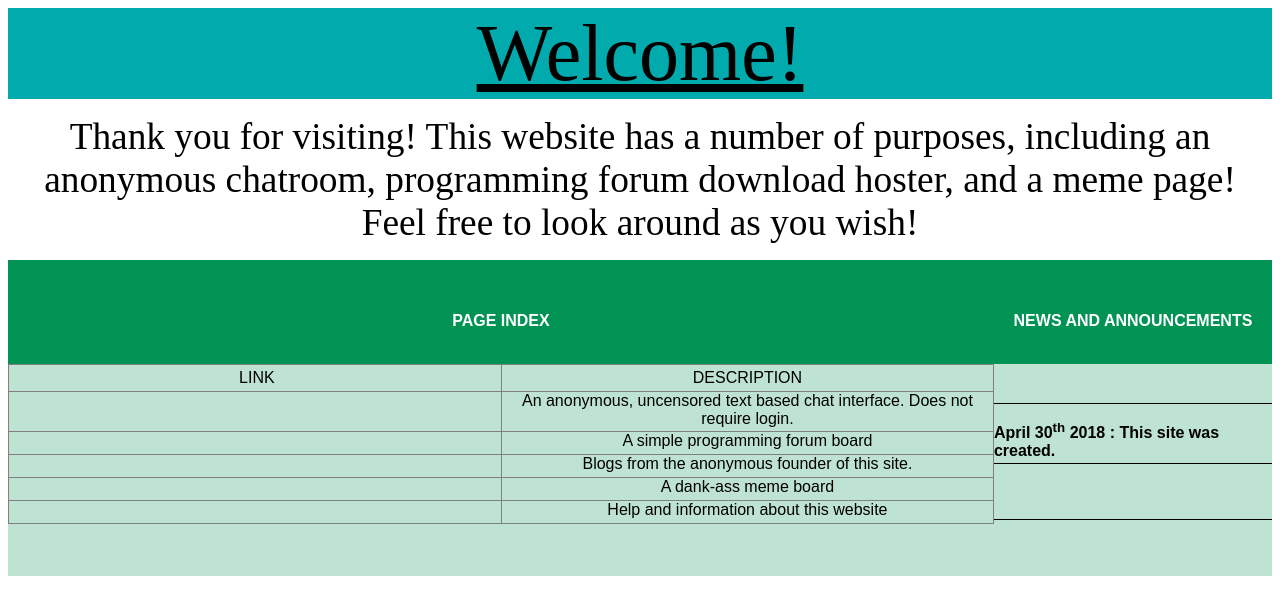
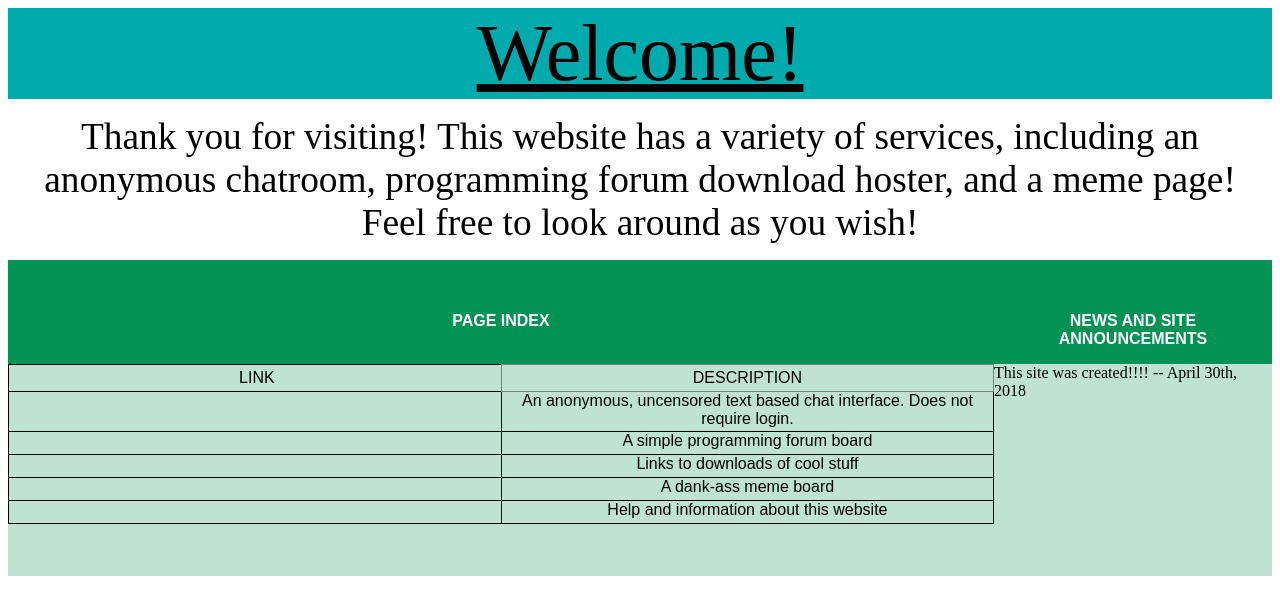
Before and after one commit to RazeLighter777/PersonalWebServer, a PHP site: page / in a window 1280 px wide. Shown: the top 615 px of the page. Run offline with PHP 8.4, Linux system fonts and the light colour scheme.

Commit message:
second update

```diff
--- a/index.php
+++ b/index.php
@@ -1,151 +1,134 @@
 <!DOCTYPE HTML PUBLIC "-//W3C//DTD HTML 4.0 Transitional//EN">
-<html>
-<head>
-	<meta http-equiv="content-type" content="text/html; charset=utf-8"/>
-	<title></title>
-	<meta name="generator" content="LibreOffice 6.0.3.2 (Linux)"/>
-	<meta name="created" content="2018-04-30T17:38:52.297608380"/>
-	<meta name="changed" content="2018-04-30T17:55:52.707724199"/>
+<html><head>
+
+
+
+	<meta http-equiv="content-type" content="text/html; charset=utf-8"><title></title>
+
+	<meta name="generator" content="LibreOffice 6.0.3.2 (Linux)">
+	<meta name="created" content="2018-04-30T17:38:52.297608380">
+	<meta name="changed" content="2018-04-30T17:55:52.707724199">
 	<style type="text/css">
 		td p.cjk { font-size: 10pt }
-	</style>
-</head>
-<body lang="en-US" dir="ltr">
-<p align="center" style="background: #00aaad"><font face="Ubuntu"><font size="7" style="font-size: 60pt"><u>Welcome!</u></font></font></p>
-<p align="center"><font face="Ubuntu"><font size="6" style="font-size: 28pt"><span style="text-decoration: none">Thank
-you for visiting! This website has a number of purposes, including an
+	</style></head><body dir="ltr" lang="en-US">
+<p style="background: rgb(0, 170, 173) none repeat scroll 0% 50%; -moz-background-clip: -moz-initial; -moz-background-origin: -moz-initial; -moz-background-inline-policy: -moz-initial;" align="center"><font face="Ubuntu"><font style="font-size: 60pt;" size="7"><u>Welcome!</u></font></font></p>
+<p align="center"><font face="Ubuntu"><font style="font-size: 28pt;" size="6"><span style="text-decoration: none;">Thank
+you for visiting! This website has a variety of services, including an
 anonymous chatroom, programming forum download hoster, and a meme
 page! Feel free to look around as you wish!</span></font></font></p>
-<table width="100%" cellpadding="0" cellspacing="0" style="page-break-after: auto; page-break-inside: auto">
+<table style="page-break-after: auto; page-break-inside: auto;" cellpadding="0" cellspacing="0" width="100%">
 	<col width="200*">
 	<col width="56*">
-	<tr valign="top">
-		<td width="78%" height="77" bgcolor="#009353" style="background: #009353" style="border-top: 1px solid #009353; border-bottom: none; border-left: 1px solid #009353; border-right: none; padding: 0in" sdnum="1033;0;@">
-			<p class="western" align="center" style="font-style: normal; text-decoration: none">
-			<br/>
-<br/>
+	<tbody><tr valign="top">
+		<td style="background: rgb(0, 147, 83) none repeat scroll 0% 50%; -moz-background-clip: -moz-initial; -moz-background-origin: -moz-initial; -moz-background-inline-policy: -moz-initial;" sdnum="1033;0;@" bgcolor="#009353" height="77" width="78%">
+			<p class="western" style="font-style: normal; text-decoration: none;" align="center">
+			<br>
+<br>
 
 			</p>
-			<p class="western" align="center" style="font-style: normal; text-decoration: none">
-			<font color="#ffffff"><font face="Liberation Sans, sans-serif"><font size="3" style="font-size: 12pt"><b><span style="text-decoration: none">PAGE
+			<p class="western" style="font-style: normal; text-decoration: none;" align="center">
+			<font color="#ffffff"><font face="Liberation Sans, sans-serif"><font style="font-size: 12pt;" size="3"><b><span style="text-decoration: none;">PAGE
 			INDEX</span></b></font></font></font></p>
-			<p class="western" align="left" style="font-style: normal; text-decoration: none">
-			<br/>
+			<p class="western" style="font-style: normal; text-decoration: none;" align="left">
+			<br>
 
 			</p>
 		</td>
-		<td width="22%" bgcolor="#009353" style="background: #009353" style="border-top: 1px solid #009353; border-bottom: none; border-left: 1px solid #009353; border-right: 1px solid #009353; padding: 0in" sdnum="1033;0;@">
-			<p class="western" align="center" style="font-style: normal; text-decoration: none">
-			<br/>
-<br/>
+		<td style="background: rgb(0, 147, 83) none repeat scroll 0% 50%; -moz-background-clip: -moz-initial; -moz-background-origin: -moz-initial; -moz-background-inline-policy: -moz-initial;" sdnum="1033;0;@" bgcolor="#009353" width="22%">
+			<p class="western" style="font-style: normal; text-decoration: none;" align="center">
+			<br>
+<br>
 
 			</p>
-			<p class="western" align="center" style="font-style: normal; text-decoration: none">
-			<font color="#ffffff"><font face="Liberation Sans, sans-serif"><font size="3" style="font-size: 12pt"><b><span style="text-decoration: none">NEWS
-			AND ANNOUNCEMENTS</span></b></font></font></font></p>
+			<p class="western" style="font-style: normal; text-decoration: none;" align="center">
+			<font color="#ffffff"><font face="Liberation Sans, sans-serif"><font style="font-size: 12pt;" size="3"><b><span style="text-decoration: none;">NEWS
+			AND SITE  ANNOUNCEMENTS</span></b></font></font></font></p>
 		</td>
 	</tr>
 	<tr valign="top">
-		<td width="78%" height="174" bgcolor="#bee3d3" style="background: #bee3d3" style="border-top: none; border-bottom: 1px solid #009353; border-left: 1px solid #009353; border-right: none; padding: 0in" sdnum="1033;0;@">
-			<table width="100%" cellpadding="4" cellspacing="0" style="page-break-inside: avoid">
+		<td style="background: rgb(190, 227, 211) none repeat scroll 0% 50%; -moz-background-clip: -moz-initial; -moz-background-origin: -moz-initial; -moz-background-inline-policy: -moz-initial;" sdnum="1033;0;@" bgcolor="#bee3d3" height="174" width="78%">
+			<table style="page-break-inside: avoid;" cellpadding="4" cellspacing="0" width="100%">
 				<col width="128*">
 				<col width="128*">
-				<tr valign="top">
-					<td width="50%" style="border-top: 1px double #808080; border-bottom: 1px double #808080; border-left: 1px double #808080; border-right: none; padding-top: 0.04in; padding-bottom: 0.04in; padding-left: 0.04in; padding-right: 0in">
-						<p class="western" align="center"><font face="Liberation Sans, sans-serif"><font size="3" style="font-size: 12pt">LINK</font></font></p>
+				<tbody><tr valign="top">
+					<td style="border-style: double none double double; border-color: rgb(128, 128, 128) -moz-use-text-color rgb(128, 128, 128) rgb(128, 128, 128); border-width: 1px medium 1px 1px; padding: 0.04in 0in 0.04in 0.04in;" width="50%">
+						<p class="western" align="center"><font face="Liberation Sans, sans-serif"><font style="font-size: 12pt;" size="3">LINK</font></font></p>
 					</td>
-					<td width="50%" style="border: 1px double #808080; padding: 0.04in">
-						<p class="western" align="center"><font face="Liberation Sans, sans-serif"><font size="3" style="font-size: 12pt">DESCRIPTION</font></font></p>
+					<td style="border: 1px double rgb(128, 128, 128); padding: 0.04in;" width="50%">
+						<p class="western" align="center"><font face="Liberation Sans, sans-serif"><font style="font-size: 12pt;" size="3">DESCRIPTION</font></font></p>
 					</td>
 				</tr>
 				<tr valign="top">
-					<td width="50%" style="border-top: none; border-bottom: 1px double #808080; border-left: 1px double #808080; border-right: none; padding-top: 0in; padding-bottom: 0.04in; padding-left: 0.04in; padding-right: 0in">
-						<p class="western" align="center"><br/>
+					<td style="border-style: none none double double; border-color: -moz-use-text-color -moz-use-text-color rgb(128, 128, 128) rgb(128, 128, 128); border-width: medium medium 1px 1px; padding: 0in 0in 0.04in 0.04in;" width="50%">
+						<p class="western" align="center"><br>
 
 						</p>
 					</td>
-					<td width="50%" style="border-top: none; border-bottom: 1px double #808080; border-left: 1px double #808080; border-right: 1px double #808080; padding-top: 0in; padding-bottom: 0.04in; padding-left: 0.04in; padding-right: 0.04in">
-						<p class="western" align="center"><font face="Liberation Sans, sans-serif"><font size="3" style="font-size: 12pt">An
+					<td style="border-style: none double double; border-color: -moz-use-text-color rgb(128, 128, 128) rgb(128, 128, 128); border-width: medium 1px 1px; padding: 0in 0.04in 0.04in;" width="50%">
+						<p class="western" align="center"><font face="Liberation Sans, sans-serif"><font style="font-size: 12pt;" size="3">An
 						anonymous, uncensored text based chat interface. Does not
 						require login.</font></font></p>
 					</td>
 				</tr>
 				<tr valign="top">
-					<td width="50%" style="border-top: none; border-bottom: 1px double #808080; border-left: 1px double #808080; border-right: none; padding-top: 0in; padding-bottom: 0.04in; padding-left: 0.04in; padding-right: 0in">
-						<p class="western" align="center"><br/>
+					<td style="border-style: none none double double; border-color: -moz-use-text-color -moz-use-text-color rgb(128, 128, 128) rgb(128, 128, 128); border-width: medium medium 1px 1px; padding: 0in 0in 0.04in 0.04in;" width="50%">
+						<p class="western" align="center"><br>
 
 						</p>
 					</td>
-					<td width="50%" style="border-top: none; border-bottom: 1px double #808080; border-left: 1px double #808080; border-right: 1px double #808080; padding-top: 0in; padding-bottom: 0.04in; padding-left: 0.04in; padding-right: 0.04in">
-						<p class="western" align="center"><font face="Liberation Sans, sans-serif"><font size="3" style="font-size: 12pt">A
+					<td style="border-style: none double double; border-color: -moz-use-text-color rgb(128, 128, 128) rgb(128, 128, 128); border-width: medium 1px 1px; padding: 0in 0.04in 0.04in;" width="50%">
+						<p class="western" align="center"><font face="Liberation Sans, sans-serif"><font style="font-size: 12pt;" size="3">A
 						simple programming forum board</font></font></p>
 					</td>
 				</tr>
 				<tr valign="top">
-					<td width="50%" style="border-top: none; border-bottom: 1px double #808080; border-left: 1px double #808080; border-right: none; padding-top: 0in; padding-bottom: 0.04in; padding-left: 0.04in; padding-right: 0in">
-						<p class="western" align="center"><br/>
+					<td style="border-style: none none double double; border-color: -moz-use-text-color -moz-use-text-color rgb(128, 128, 128) rgb(128, 128, 128); border-width: medium medium 1px 1px; padding: 0in 0in 0.04in 0.04in;" width="50%">
+						<p class="western" align="center"><br>
 
 						</p>
 					</td>
-					<td width="50%" style="border-top: none; border-bottom: 1px double #808080; border-left: 1px double #808080; border-right: 1px double #808080; padding-top: 0in; padding-bottom: 0.04in; padding-left: 0.04in; padding-right: 0.04in">
-						<p class="western" align="center"><font face="Liberation Sans, sans-serif"><font size="3" style="font-size: 12pt">Blogs
-						from the anonymous founder of this site.</font></font></p>
+					<td style="border-style: none double double; border-color: -moz-use-text-color rgb(128, 128, 128) rgb(128, 128, 128); border-width: medium 1px 1px; padding: 0in 0.04in 0.04in;" width="50%">
+						<p class="western" align="center"><font face="Liberation Sans, sans-serif"><font style="font-size: 12pt;" size="3">Links to downloads of cool stuff<br>
+</font></font></p>
 					</td>
 				</tr>
 				<tr valign="top">
-					<td width="50%" style="border-top: none; border-bottom: 1px double #808080; border-left: 1px double #808080; border-right: none; padding-top: 0in; padding-bottom: 0.04in; padding-left: 0.04in; padding-right: 0in">
-						<p class="western" align="center"><br/>
+					<td style="border-style: none none double double; border-color: -moz-use-text-color -moz-use-text-color rgb(128, 128, 128) rgb(128, 128, 128); border-width: medium medium 1px 1px; padding: 0in 0in 0.04in 0.04in;" width="50%">
+						<p class="western" align="center"><br>
 
 						</p>
 					</td>
-					<td width="50%" style="border-top: none; border-bottom: 1px double #808080; border-left: 1px double #808080; border-right: 1px double #808080; padding-top: 0in; padding-bottom: 0.04in; padding-left: 0.04in; padding-right: 0.04in">
-						<p class="western" align="center"><font face="Liberation Sans, sans-serif"><font size="3" style="font-size: 12pt">A
+					<td style="border-style: none double double; border-color: -moz-use-text-color rgb(128, 128, 128) rgb(128, 128, 128); border-width: medium 1px 1px; padding: 0in 0.04in 0.04in;" width="50%">
+						<p class="western" align="center"><font face="Liberation Sans, sans-serif"><font style="font-size: 12pt;" size="3">A
 						dank-ass meme board</font></font></p>
 					</td>
 				</tr>
 				<tr valign="top">
-					<td width="50%" style="border-top: none; border-bottom: 1px double #808080; border-left: 1px double #808080; border-right: none; padding-top: 0in; padding-bottom: 0.04in; padding-left: 0.04in; padding-right: 0in">
-						<p class="western" align="center"><br/>
+					<td style="border-style: none none double double; border-color: -moz-use-text-color -moz-use-text-color rgb(128, 128, 128) rgb(128, 128, 128); border-width: medium medium 1px 1px; padding: 0in 0in 0.04in 0.04in;" width="50%">
+						<p class="western" align="center"><br>
 
 						</p>
 					</td>
-					<td width="50%" style="border-top: none; border-bottom: 1px double #808080; border-left: 1px double #808080; border-right: 1px double #808080; padding-top: 0in; padding-bottom: 0.04in; padding-left: 0.04in; padding-right: 0.04in">
-						<p class="western" align="center"><font face="Liberation Sans, sans-serif"><font size="3" style="font-size: 12pt">Help
+					<td style="border-style: none double double; border-color: -moz-use-text-color rgb(128, 128, 128) rgb(128, 128, 128); border-width: medium 1px 1px; padding: 0in 0.04in 0.04in;" width="50%">
+						<p class="western" align="center"><font face="Liberation Sans, sans-serif"><font style="font-size: 12pt;" size="3">Help
 						and information about this website</font></font></p>
 					</td>
 				</tr>
-			</table>
-			<p class="western" align="center" style="font-style: normal; text-decoration: none">
-			<br/>
-<br/>
+			</tbody></table>
+			<p class="western" style="font-style: normal; text-decoration: none;" align="center">
+			<br>
+<br>
 
 			</p>
 		</td>
-		<td width="22%" bgcolor="#bee3d3" style="background: #bee3d3" style="border-top: none; border-bottom: 1px solid #009353; border-left: 1px solid #009353; border-right: 1px solid #009353; padding: 0in">
-			<p class="western" align="left" style="border-top: none; border-bottom: 1px solid #000000; border-left: none; border-right: none; padding-top: 0in; padding-bottom: 0.03in; padding-left: 0in; padding-right: 0in; font-style: normal; text-decoration: none">
-			<br/>
-<br/>
-
-			</p>
-			<p class="western" align="left" style="border-top: none; border-bottom: 1px solid #000000; border-left: none; border-right: none; padding-top: 0in; padding-bottom: 0.03in; padding-left: 0in; padding-right: 0in; font-style: normal; text-decoration: none">
-			<font color="#000000"><font face="Liberation Sans, sans-serif"><font size="3" style="font-size: 12pt"><b><span style="text-decoration: none">April
-			30<sup>th</sup> 2018 : This site was created.</span></b></font></font></font></p>
-			<p class="western" align="left" style="border-top: none; border-bottom: 1px solid #000000; border-left: none; border-right: none; padding-top: 0in; padding-bottom: 0.03in; padding-left: 0in; padding-right: 0in; font-style: normal; text-decoration: none">
-			<br/>
-<br/>
-
-			</p>
-			<p class="western" align="left" style="font-style: normal; text-decoration: none">
-			<br/>
-<br/>
-
-			</p>
-		</td>
+		<td style="background: rgb(190, 227, 211) none repeat scroll 0% 50%; -moz-background-clip: -moz-initial; -moz-background-origin: -moz-initial; -moz-background-inline-policy: -moz-initial;" bgcolor="#bee3d3" width="22%">This site was created!!!! -- April 30th, 2018<br>
+<br>
+</td>
 	</tr>
-</table>
-<p align="left"><br/>
-<br/>
+</tbody></table>
+<p align="left"><br>
+<br>
 
 </p>
-</body>
-</html>
+
+</body></html>
```
